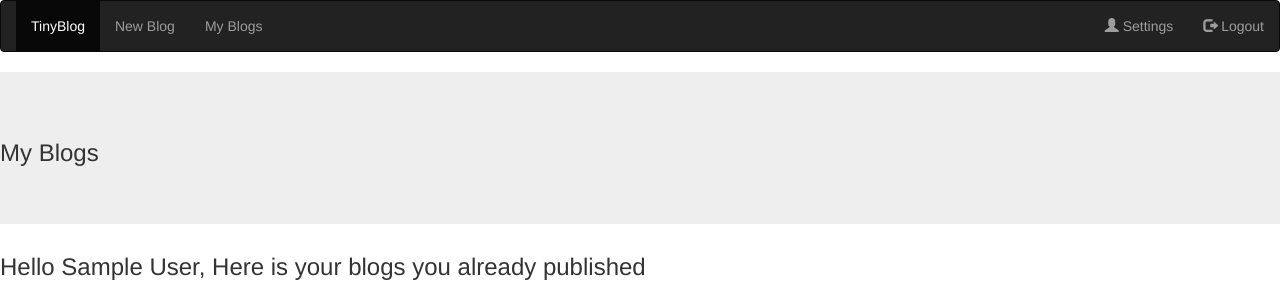
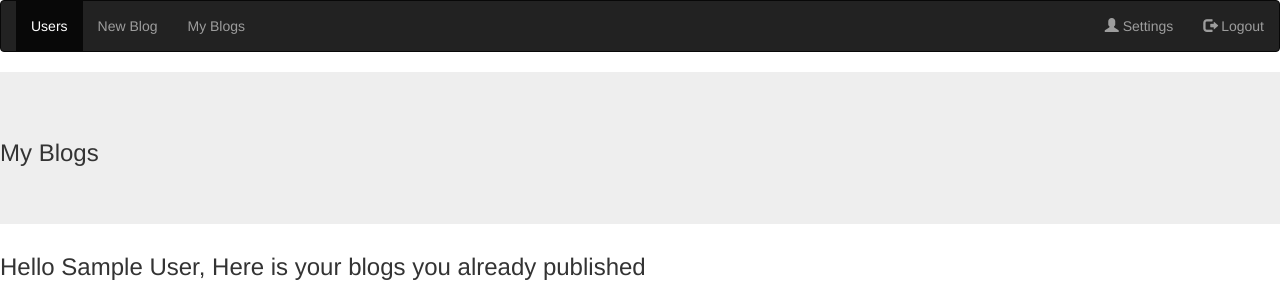
Before and after one commit to tuhinssam/TinyBlogApp, a Flask app: page /myblogs in a window 1280 px wide. Shown: the top 291 px of the page. Run offline with Flask 2, Linux system fonts and the light colour scheme; the visitor is signed in with stand-in values (Sample User, id 1); data that the repository does not hold is empty; parts of the project's set-up code (start-up, migrations or seed data) failed here and were passed over; some libraries are stand-ins or nearby versions.

Commit message:
bugs in _navbar and myblogs fixed

```diff
--- a/templates/_navbar.html
+++ b/templates/_navbar.html
@@ -4,7 +4,7 @@
         <!--<a class="navbar-brand" href="/">TinyBlog</a>-->
       </div>
       <ul class="nav navbar-nav">
-        <li class="active"><a href="/">TinyBlog</a></li>
+        <li class="active"><a href="/employee">Users</a></li>
         <li><a href="/newblog">New Blog</a></li>
         <li><a href="/myblogs">My Blogs</a></li>
       </ul>
--- a/templates/myblogs.html
+++ b/templates/myblogs.html
@@ -10,7 +10,7 @@
           <tbody>
         {% for blog in user_blogs %}
           <tr>
-            <td><a href="/blog/{{blog.id}}">{{blog.title}}</a></td>
+            <td><b>{{blog.title}}</b></td>
             <td>{{blog.category}}</td>
             <td>{{blog.likes}}</td>
             <td>{{blog.timecreated}}</td>
```
Also changed, not shown: 1 other file.
